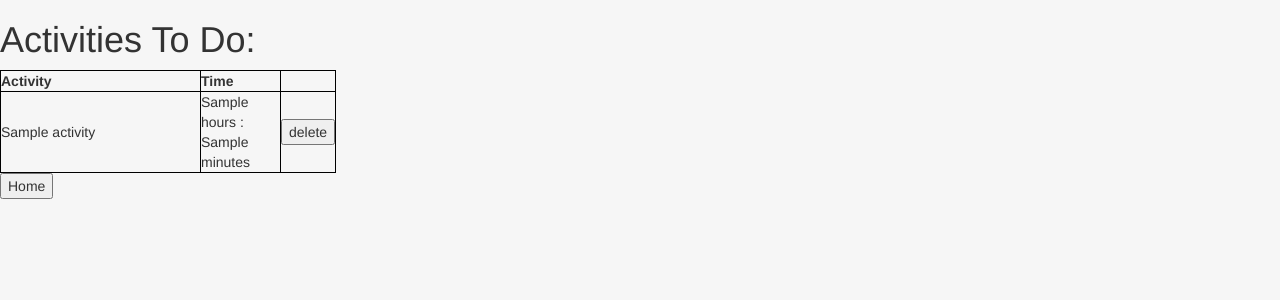
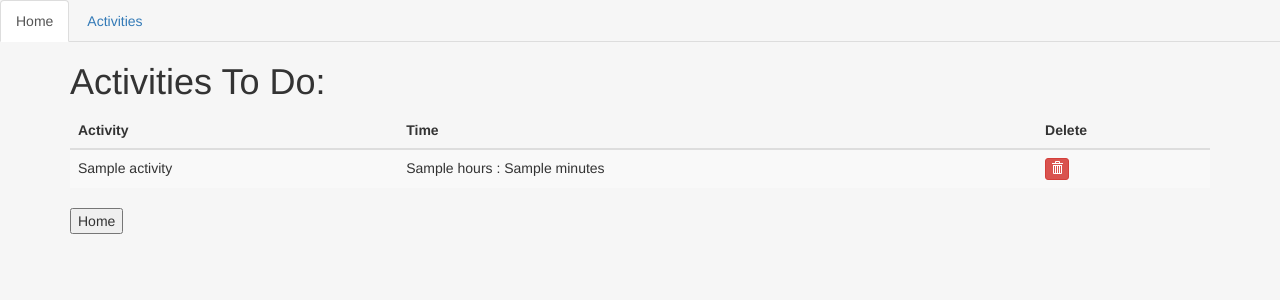
Before and after one commit to kushalk25/OptimizeLeisure, a Django app: template mysite/searchPage/templates/searchPage/results.html in a window 1280 px wide. Shown: the top 300 px of the page. Run offline with Django 3.2, Linux system fonts and the light colour scheme; the template is opened without the code that fills it: most values are stand-ins (such as "Sample title", 1, 10 or a date in 2020); some libraries are stand-ins or nearby versions.

Commit message:
added nav links and added bootstrap styling

```diff
--- a/mysite/searchPage/templates/searchPage/header.html
+++ b/mysite/searchPage/templates/searchPage/header.html
@@ -9,17 +9,16 @@
   <script src="{% static 'js/redirect.js' %}"></script>
 	<script src="{% static 'js/deleteButtons.js' %}"></script>
 	<link rel="stylesheet" href="https://maxcdn.bootstrapcdn.com/bootstrap/3.3.7/css/bootstrap.min.css" integrity="sha384-BVYiiSIFeK1dGmJRAkycuHAHRg32OmUcww7on3RYdg4Va+PmSTsz/K68vbdEjh4u" crossorigin="anonymous">
-	<style>
-	table, th, td {
-    border: 1px solid black;
-	}
-	</style>
 	<!-- Latest compiled and minified JavaScript -->
 <script src="https://maxcdn.bootstrapcdn.com/bootstrap/3.3.7/js/bootstrap.min.js" integrity="sha384-Tc5IQib027qvyjSMfHjOMaLkfuWVxZxUPnCJA7l2mCWNIpG9mGCD8wGNIcPD7Txa" crossorigin="anonymous"></script>
 </head>
 
 <body class="body" style="background-color:#f6f6f6">
-	<div>
+	<ul class="nav nav-tabs">
+    <li class="active"><a href="/searchPage">Home</a></li>
+    <li><a href="results">Activities</a></li>
+	</ul>
+	<div class="container">
 	   {% block content %}
 	   {% endblock %}
 	</div>
--- a/mysite/searchPage/templates/searchPage/results.html
+++ b/mysite/searchPage/templates/searchPage/results.html
@@ -5,25 +5,27 @@
 
 <h1> Activities To Do: </h1>
 
-<table id="activitiesTable">
-  <col width="200">
-  <col width="80">
+<table class="table table-striped">
+  <thead>
     <tr>
       <th> Activity </th>
       <th> Time </th>
-    <th> </th>
+      <th> Delete </th>
     </tr>
+  </thead>
+  <tbody>
     {% for activity in activities %}
       <tr>
         <td> {{ activity.name }} </td>
         <td> {{ activity.hours }} : {{ activity.minutes }} </td>
         <td>
-      <button class="deleteBtn" data-activity-id="{{activity.id}}">
-          delete
+          <button class="deleteBtn btn btn-danger btn-xs" data-activity-id="{{activity.id}}">
+              <span class="glyphicon glyphicon-trash"></span>
           </button>
         </td>
       </tr>
     {% endfor %}
+  </tbody>
 </table>
 
 <button id="homeBtn"> Home </button>
```
Lines whose indentation alone changed are shown as unchanged.
